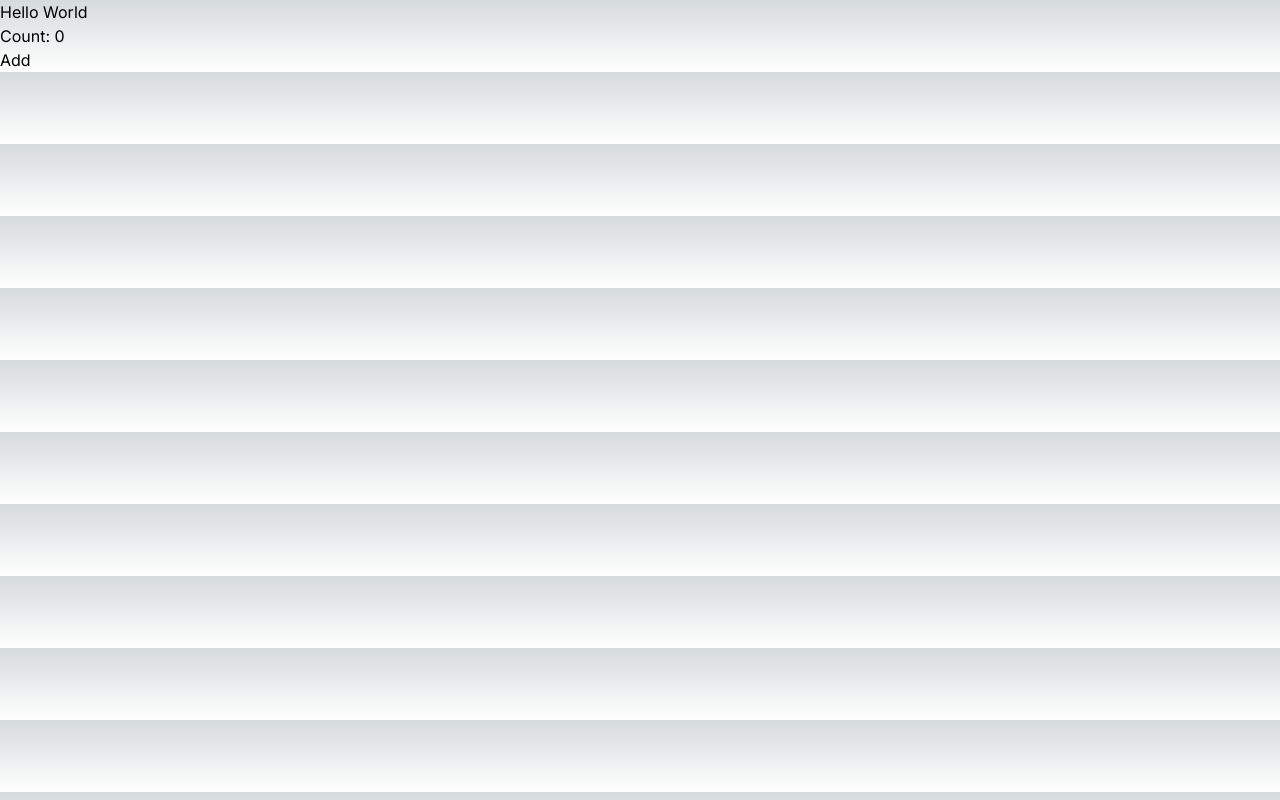
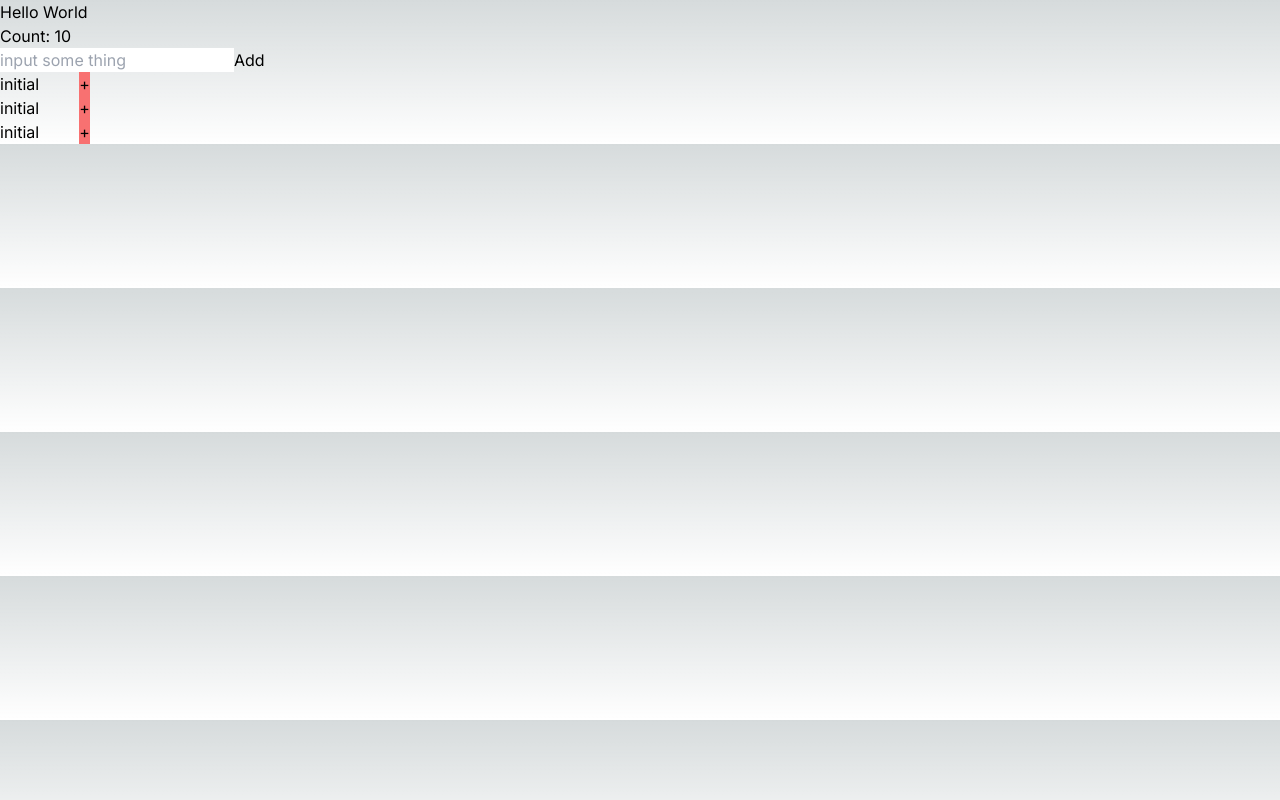
Before and after one commit to BoatPrakit/next-playground, a Next.js app: page / in a window 1280 px wide. Built offline with nearby package versions, Linux system fonts and the light colour scheme.

Commit message:
add simple example

```diff
--- a/src/components/Counter.tsx
+++ b/src/components/Counter.tsx
@@ -1,18 +1,52 @@
 "use client";
-import { useState } from "react";
+import { BaseSyntheticEvent, SyntheticEvent, useEffect, useState } from "react";
+import { Item } from "./Item";
 
-export function Counter() {
+export const Counter = () => {
   const [count, setCount] = useState<number>(0);
+  const [item, setItem] = useState<string>("");
+  const [items, setItems] = useState<string[]>([
+    "initial",
+    "initial",
+    "initial",
+  ]);
+
+  useEffect(() => {
+    const callApi = () => 10;
+    setCount(callApi());
+  }, []);
 
   const handleClick = () => {
     setCount(count + 1);
+    setItems([...items, item]);
   };
+
+  const handleChange = (e: BaseSyntheticEvent) => {
+    const value = e.target.value;
+    setItem(value);
+  };
+
+  const receiveFromChild = (input: string) => {
+    console.log(input);
+  };
+
   return (
     <div>
       <div>Count: {count}</div>
       <div>
+        <input
+          className="text-black"
+          onChange={handleChange}
+          type="text"
+          placeholder="input some thing"
+        />
         <button onClick={handleClick}>Add</button>
+      </div>
+      <div>
+        {items.map((it, index) => {
+          return <Item key={index} item={it} somethingFn={receiveFromChild} />;
+        })}
       </div>
     </div>
   );
-}
+};
--- /dev/null
+++ b/src/components/Item.tsx
@@ -0,0 +1,15 @@
+interface ItemProps {
+  item: string;
+  somethingFn: (input: string) => void;
+}
+
+export const Item: React.FC<ItemProps> = ({ item, somethingFn }) => {
+  return (
+    <div className="flex">
+      <div>{item}</div>
+      <button className="bg-red-400 mx-10" onClick={() => somethingFn(item)}>
+        +
+      </button>
+    </div>
+  );
+};
```
